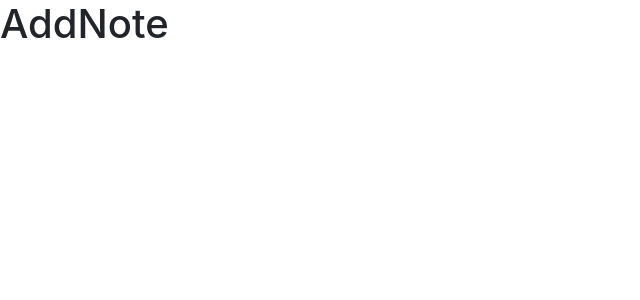
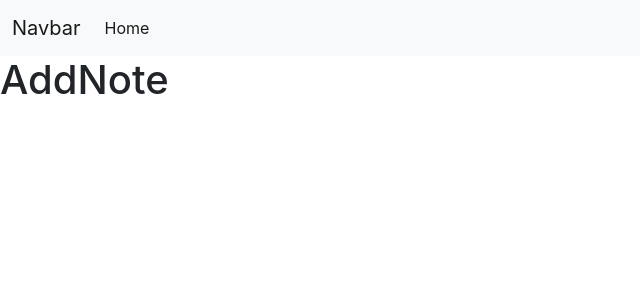
Before and after one commit to AvishkarMandlik/tiny-notes, a React (Create React App) app: page /add-note in a window 1280 px wide. Shown: the top 300 px of the page, without its empty margins (0-640 px from the left). Built offline with nearby package versions, Linux system fonts and the light colour scheme.

Commit message:
navbar added

```diff
--- /dev/null
+++ b/src/components/Navbar/Navbar.js
@@ -0,0 +1,32 @@
+import React from "react";
+
+function Navbar() {
+  return (
+    <div>
+      <nav class="navbar navbar-expand-lg bg-light">
+        <div class="container-fluid">
+          <a class="navbar-brand" href="#">
+            Navbar
+          </a>
+          <button class="navbar-toggler" type="button" data-bs-toggle="collapse" data-bs-target="#navbarNav"
+            aria-controls="navbarNav"
+            aria-expanded="false"
+            aria-label="Toggle navigation">
+            <span class="navbar-toggler-icon"></span>
+          </button>
+          <div class="collapse navbar-collapse" id="navbarNav">
+            <ul class="navbar-nav">
+              <li class="nav-item">
+                <a class="nav-link active" aria-current="page" href="#">
+                  Home
+                </a>
+              </li>
+            </ul>
+          </div>
+        </div>
+      </nav>
+    </div>
+  );
+}
+
+export default Navbar;
--- a/src/views/AddNote/AddNote.js
+++ b/src/views/AddNote/AddNote.js
@@ -1,9 +1,12 @@
 import React from 'react'
 import "./AddNote.css"
+
+import Navbar from "../../components/Navbar/Navbar"
 
 function AddNote() {
   return (
     <div>
+      <Navbar />
         <h1>AddNote</h1>
     </div>
   )
--- a/src/views/Home/Home.js
+++ b/src/views/Home/Home.js
@@ -1,9 +1,10 @@
 import React from 'react'
 import "./Home.css"
-
+import Navbar from "../../components/Navbar/Navbar"
 function Home() {
   return (
     <div>
+      <Navbar />
         <h1>Home</h1>
     </div>
   )
```
